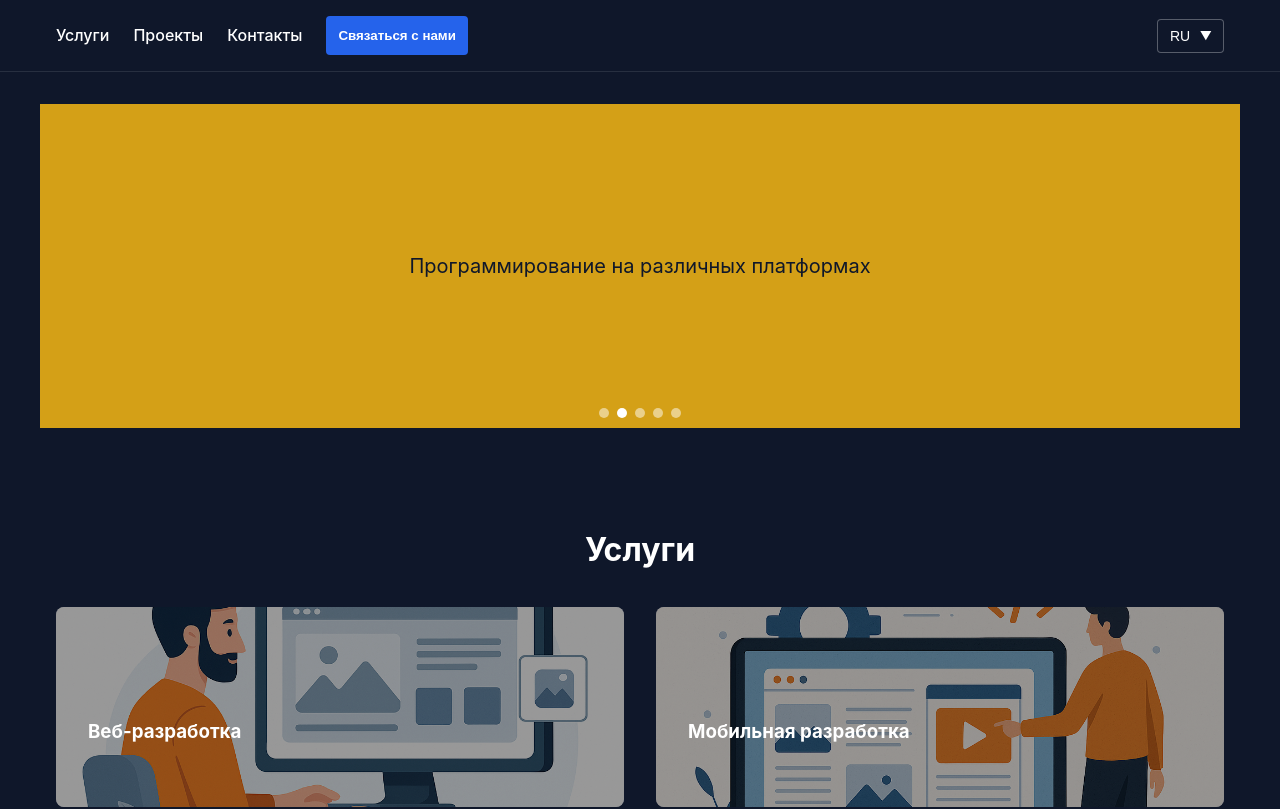
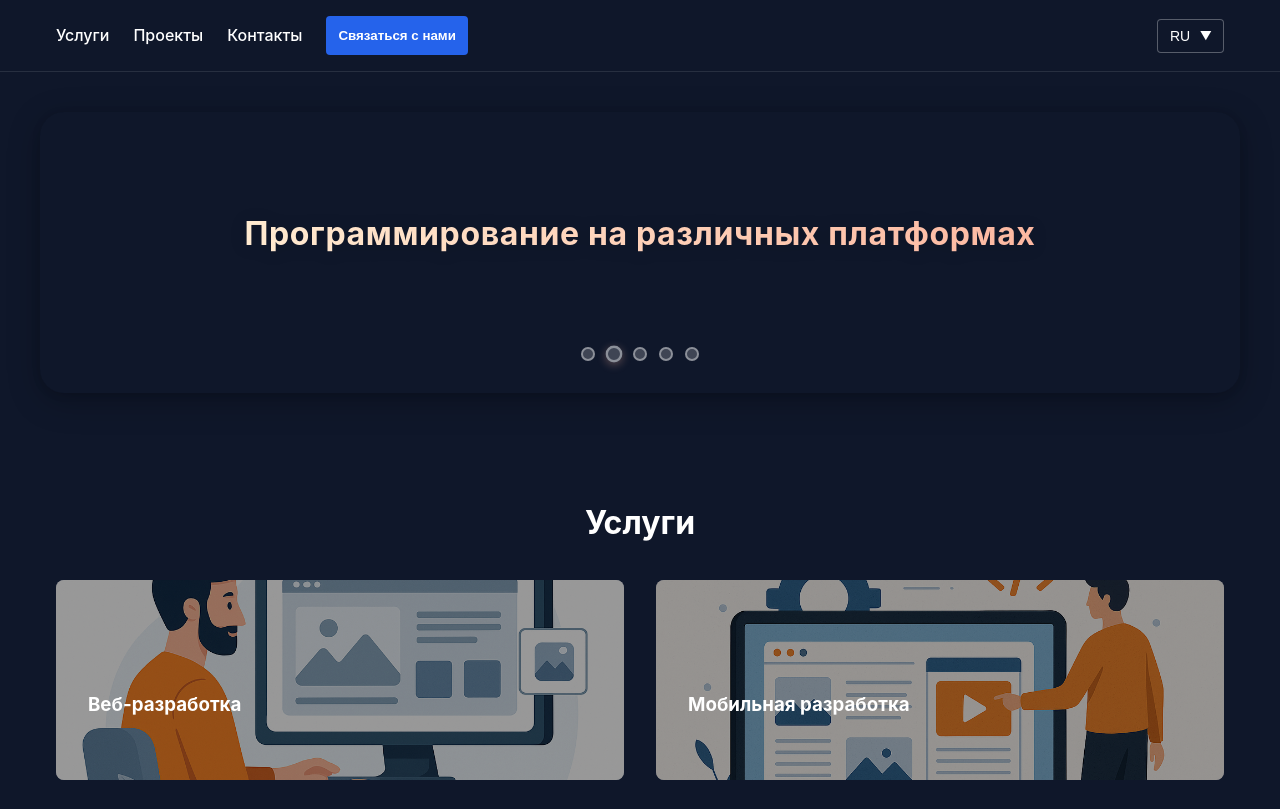
Before and after one commit to Tosoundra/it-prof, a Next.js app: page / in a window 1280 px wide. Shown: the top 809 px of the page. Built offline with nearby package versions, Linux system fonts and the light colour scheme; grey boxes are pictures that could not be loaded.

Commit message:
стили для слайдера

```diff
--- a/src/components/sloganSlider/SloganSlider.module.css
+++ b/src/components/sloganSlider/SloganSlider.module.css
@@ -1,48 +1,63 @@
-/* styles/SloganSlider.module.css */
 .sliderContainer {
 	position: relative;
 	overflow: hidden;
 	width: 100%;
-  max-height: 324px;
-  background: var(--accent);
-  margin: 2rem 0;
+	margin: 40px auto;
+	padding: 32px 0;
+	border-radius: 24px;
+	box-shadow: 0 8px 32px rgba(0,0,0,0.25), 0 1.5px 8px rgba(0,0,0,0.10);
 }
 .slider {
 	display: flex;
-  transition: transform 0.5s ease-in-out;
+	transition: transform 0.7s cubic-bezier(.77,0,.18,1);
+	will-change: transform;
 }
 .slide {
-  flex: 0 0 100%;
+	min-width: 100%;
 	display: flex;
 	align-items: center;
 	justify-content: center;
-  height: 324px;
+	padding: 32px 24px;
 }
 .text {
 	margin: 0;
-  color: var(--bg);
-  font-size: 1.25rem;
-  padding: 0 1rem;
+	color: #fff;
+	font-size: 2rem;
+	font-weight: 700;
 	text-align: center;
+	line-height: 1.3;
+	letter-spacing: 0.02em;
+	background: linear-gradient(90deg, #ffecd2 0%, #fcb69f 100%);
+	-webkit-background-clip: text;
+	-webkit-text-fill-color: transparent;
+	filter: drop-shadow(0 2px 8px rgba(0,0,0,0.15));
+	border-radius: 12px;
+	padding: 0.5em 0.8em;
+	animation: fadeIn 1s;
+}
+@keyframes fadeIn {
+	from { opacity: 0; transform: translateY(20px);}
+	to { opacity: 1; transform: translateY(0);}
 }
 .dots {
-  position: absolute;
-  bottom: 10px;
-  left: 50%;
-  transform: translateX(-50%);
 	display: flex;
-  gap: 8px;
+	justify-content: center;
+	gap: 12px;
+	margin-top: 24px;
 	list-style: none;
-  margin: 0;
 	padding: 0;
 }
 .dots li {
-  width: 10px;
-  height: 10px;
-  background: rgba(255,255,255,0.5);
+	width: 14px;
+	height: 14px;
 	border-radius: 50%;
-  transition: background 0.3s;
+	background: #fff3;
+	border: 2px solid #fff6;
+	transition: background 0.3s, border 0.3s, transform 0.2s;
 }
-.dots .activeDot {
-  background: var(--text);
+.activeDot {
+	background: linear-gradient(135deg, #fcb69f 0%, #ffecd2 100%);
+	border: 2px solid #fff;
+	transform: scale(1.2);
+	box-shadow: 0 2px 8px #fcb69f55;
 }
```
Lines whose indentation alone changed are shown as unchanged.
